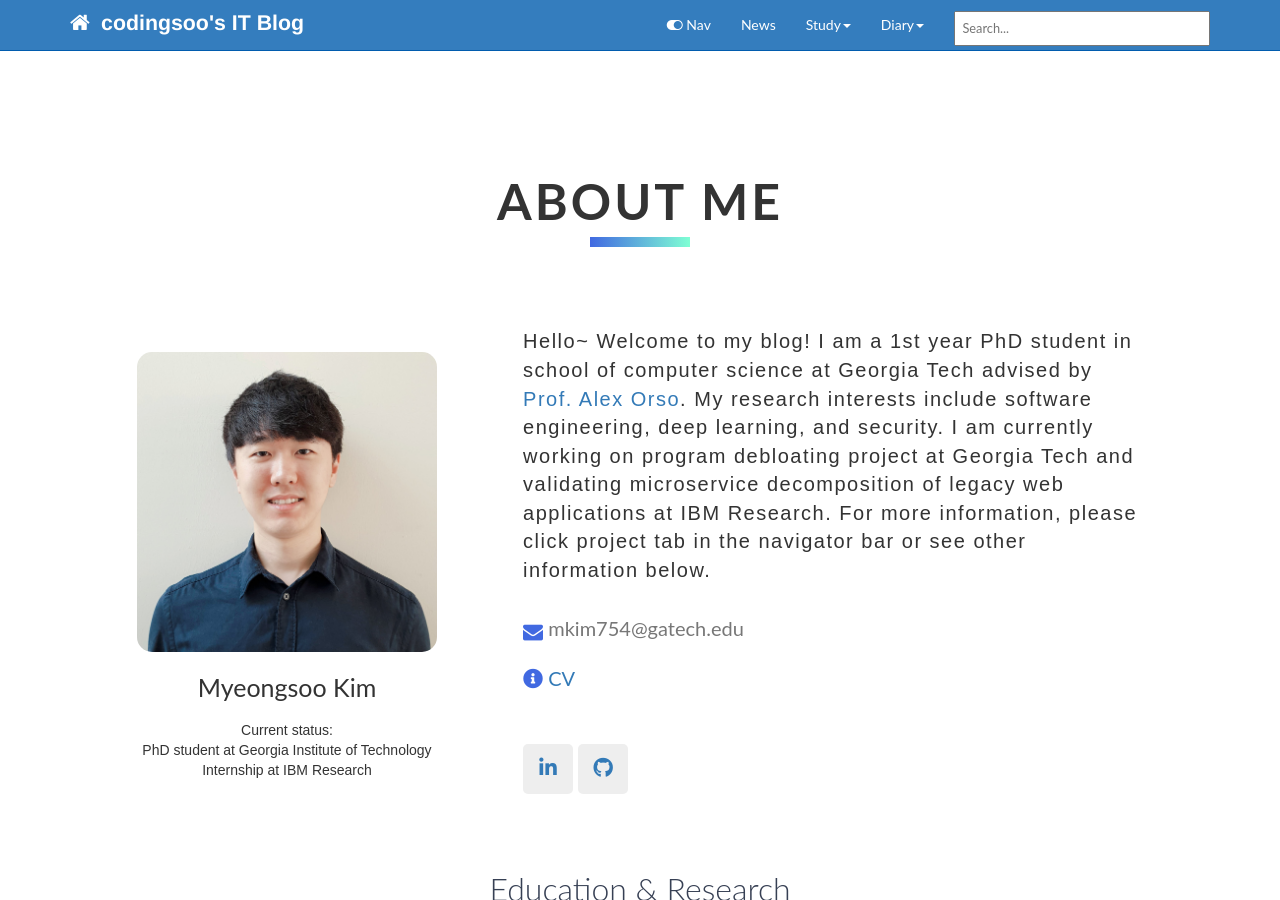
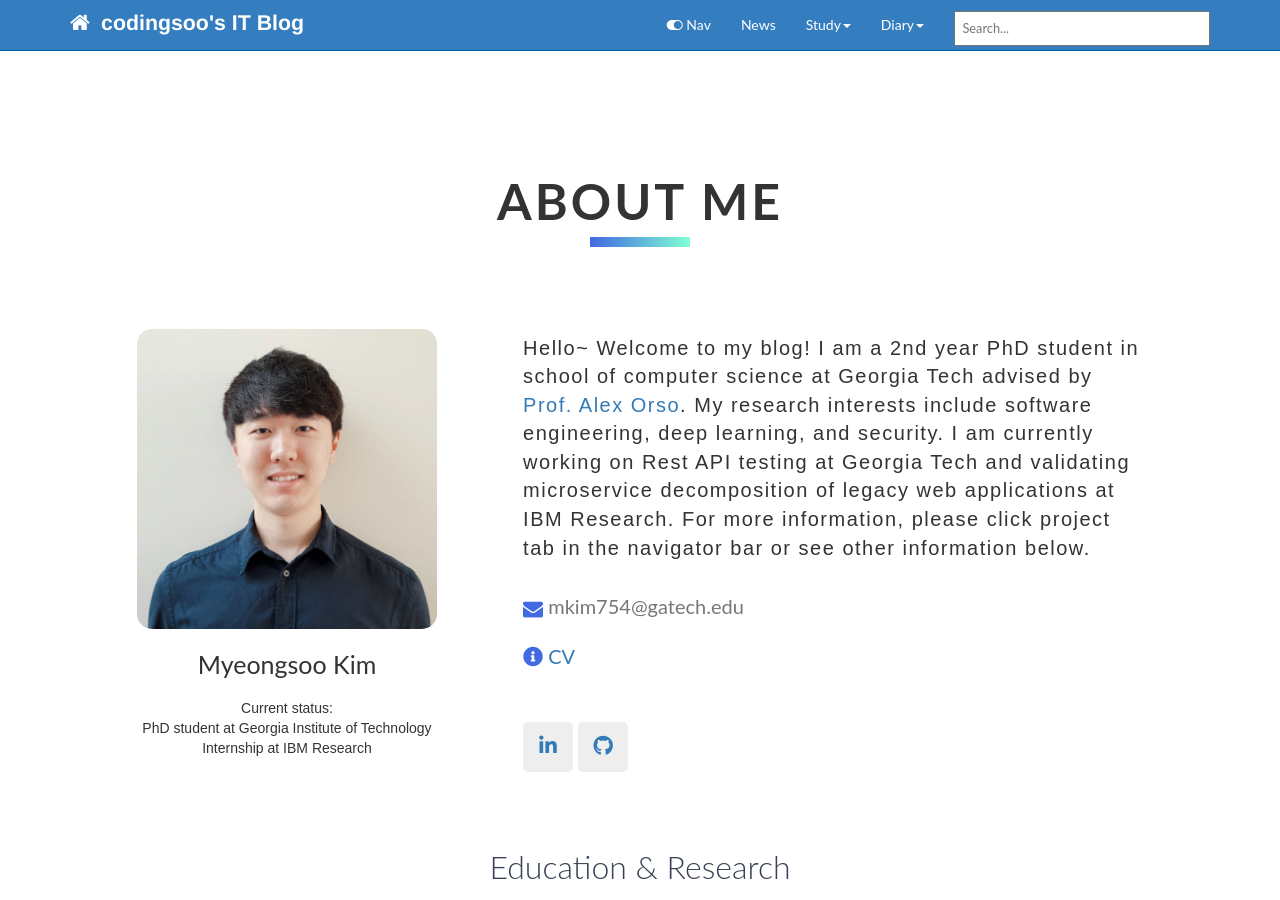
Before and after one commit to codingsoo/codingsoo.github.io1, a Jekyll site: the page built from index.html, in a window 1280 px wide and 900 px high. Built offline with Jekyll 4.4.1, drawn with Linux system fonts in a browser that asks for light colours; nearby versions of some CDN libraries; comment, search, counter and statistics services are not loaded.

Commit message:
Update index.html

```diff
--- a/index.html
+++ b/index.html
@@ -37,9 +37,9 @@ hide_editme: true
                 </div>
                 <div class="text">
                     <div class="intro">
-                        Hello~ Welcome to my blog! I am a 1st year PhD student in school of computer science at Georgia Tech advised by <a href="https://www.cc.gatech.edu/home/orso/" target="_blank">Prof. Alex Orso</a>.
+                        Hello~ Welcome to my blog! I am a 2nd year PhD student in school of computer science at Georgia Tech advised by <a href="https://www.cc.gatech.edu/home/orso/" target="_blank">Prof. Alex Orso</a>.
                         My research interests include software engineering, deep learning, and security.
-                        I am currently working on program debloating project at Georgia Tech and validating microservice decomposition of legacy web applications at IBM Research.
+                        I am currently working on Rest API testing at Georgia Tech and validating microservice decomposition of legacy web applications at IBM Research.
                         For more information, please click project tab in the navigator bar or see other information below.
                     </div>
                     <ul style="list-style-type: none;">
```
